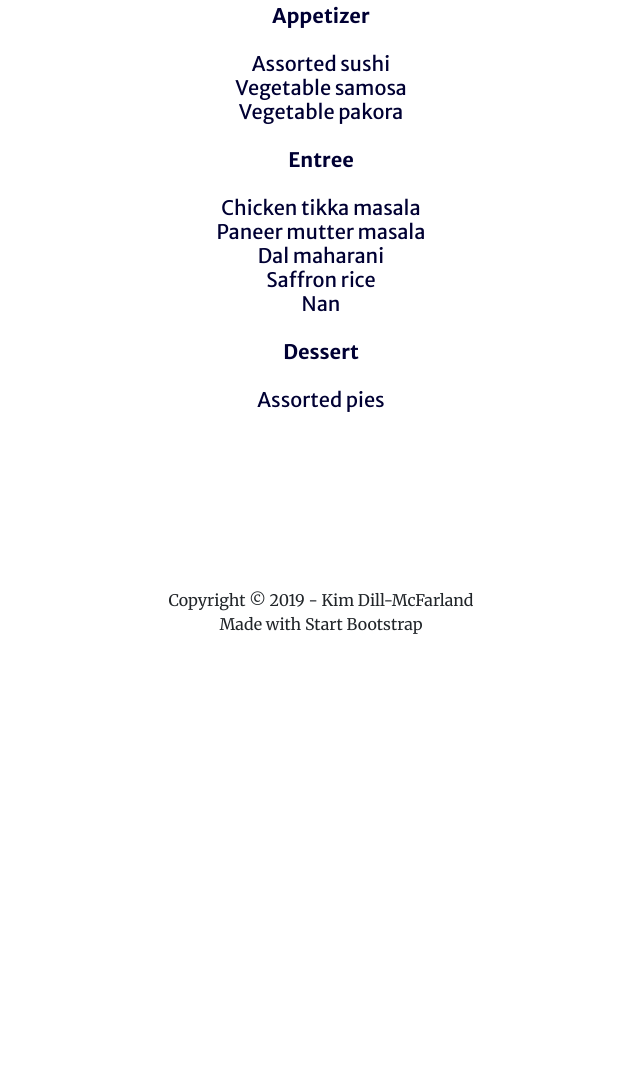
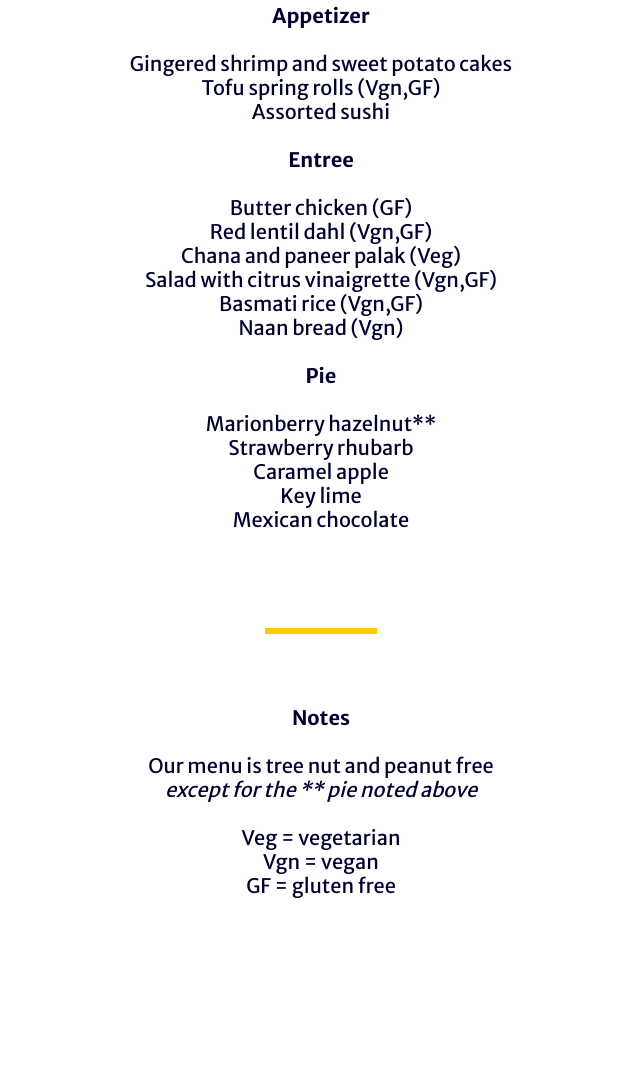
Before and after one commit to kdillmcfarland/Bloom_DillMcFarland_2020.github.io, a website: page outline.html in a window 1280 px wide. Shown: the part 1283-2354 px from the top of the page, without its empty margins (319-959 px from the left). Before the commit the page ends 1967 px from the top, so only its background shows below. Drawn offline with nearby package versions, Linux system fonts and the light colour scheme.

Commit message:
Update menu

```diff
--- a/outline.html
+++ b/outline.html
@@ -101,19 +101,35 @@
           <div class="mt-5">
             <h6 class="text-navy mb-0">
             <b>Appetizer</b><br><br>
-            Assorted sushi<br>
-            Vegetable samosa<br>
-            Vegetable pakora<br><br>
+            Gingered shrimp and sweet potato cakes<br>
+            Tofu spring rolls (Vgn,GF)<br>
+            Assorted sushi<br><br>
 
             <b>Entree</b><br><br>
-            Chicken tikka masala<br>
-            Paneer mutter masala<br>
-            Dal maharani<br>
-            Saffron rice<br>
-            Nan<br><br>
+            Butter chicken (GF)<br>
+            Red lentil dahl (Vgn,GF)<br>
+            Chana and paneer palak (Veg)<br>
+            Salad with citrus vinaigrette (Vgn,GF)<br>
+            Basmati rice (Vgn,GF)<br>
+            Naan bread (Vgn)<br><br>
 
-            <b>Dessert</b><br><br>
-            Assorted pies
+            <b>Pie</b><br><br>
+            Marionberry hazelnut**<br>
+            Strawberry rhubarb<br>
+            Caramel apple<br>
+            Key lime<br>
+            Mexican chocolate<br><br>
+
+            <br><br>
+            <hr class="divider-gold my-4">
+            <br><br>
+
+            <b>Notes</b><br><br>
+            Our menu is tree nut and peanut free<br>
+            <i>except for the ** pie noted above</i><br><br>
+            Veg = vegetarian<br>
+            Vgn = vegan<br>
+            GF = gluten free<br>
             </h6>
           </div>
         </div>
```
